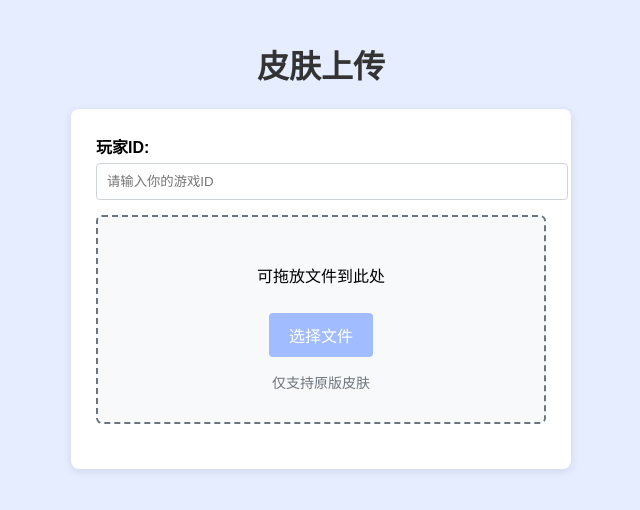
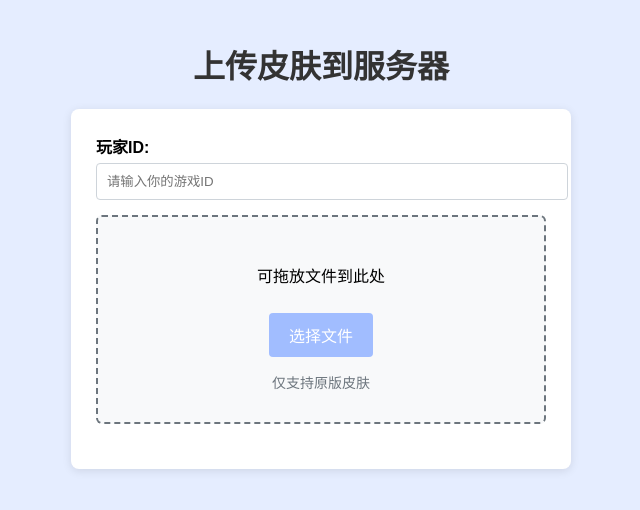
Before and after one commit to AzSuawa/AzSuawa.github.io, a plain HTML site: page skin.html in a window 1280 px wide. Shown: the whole page, without its empty margins (319-959 px from the left). Drawn offline with Linux system fonts and the light colour scheme.

Commit message:
更新 skin.html

```diff
--- a/skin.html
+++ b/skin.html
@@ -3,7 +3,7 @@
 <head>
     <meta charset="UTF-8">
     <meta name="viewport" content="width=device-width, initial-scale=1.0">
-    <title>素素の生存服 - 皮肤上传</title>
+    <title>素素の生存服 - 上传皮肤</title>
     <style>
         body {
             font-family: 'Arial', sans-serif;
@@ -129,7 +129,7 @@
     </style>
 </head>
 <body>
-    <h1>皮肤上传</h1>
+    <h1>上传皮肤到服务器</h1>
 
     <div class="upload-container">
 
```
